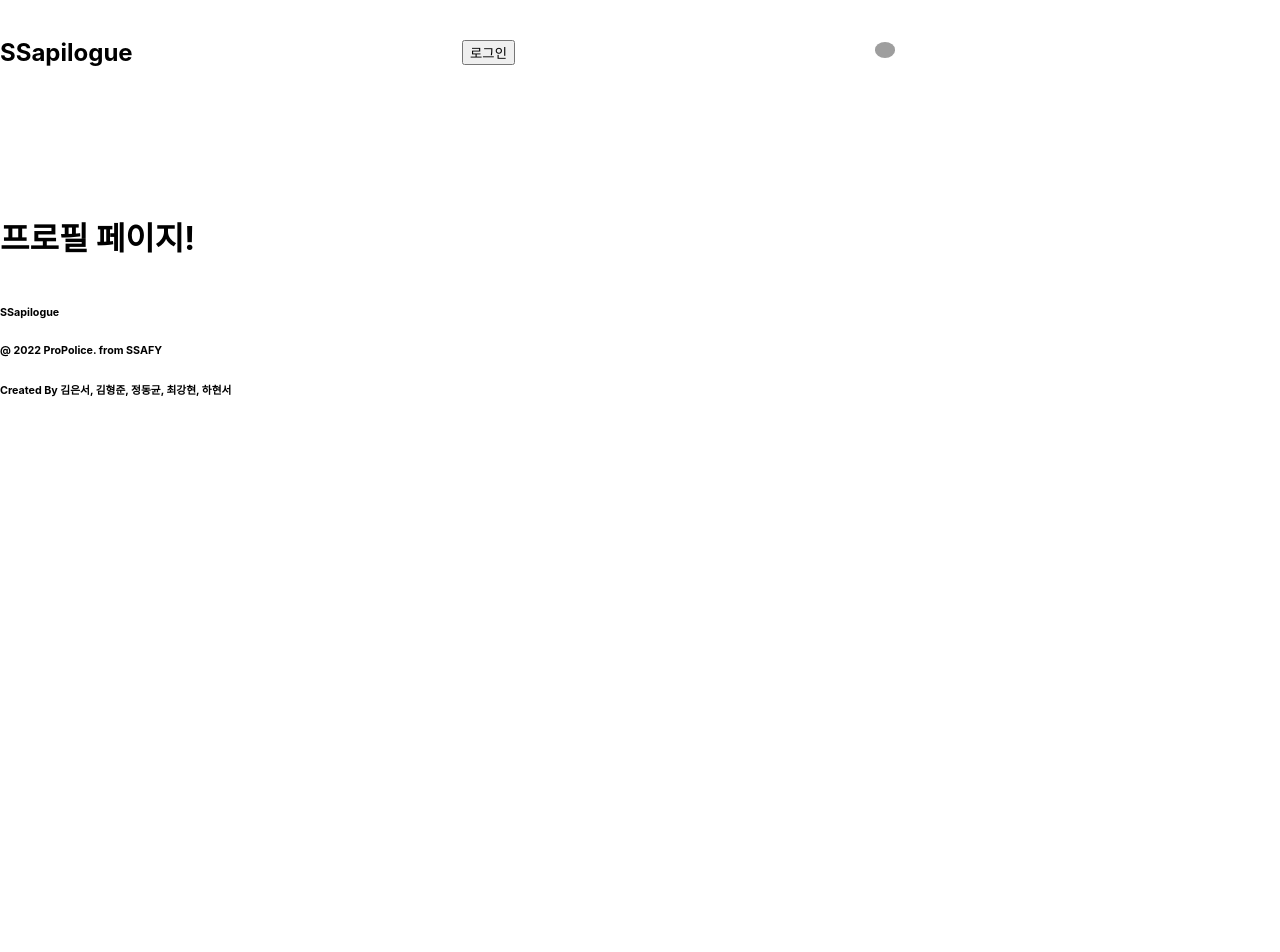
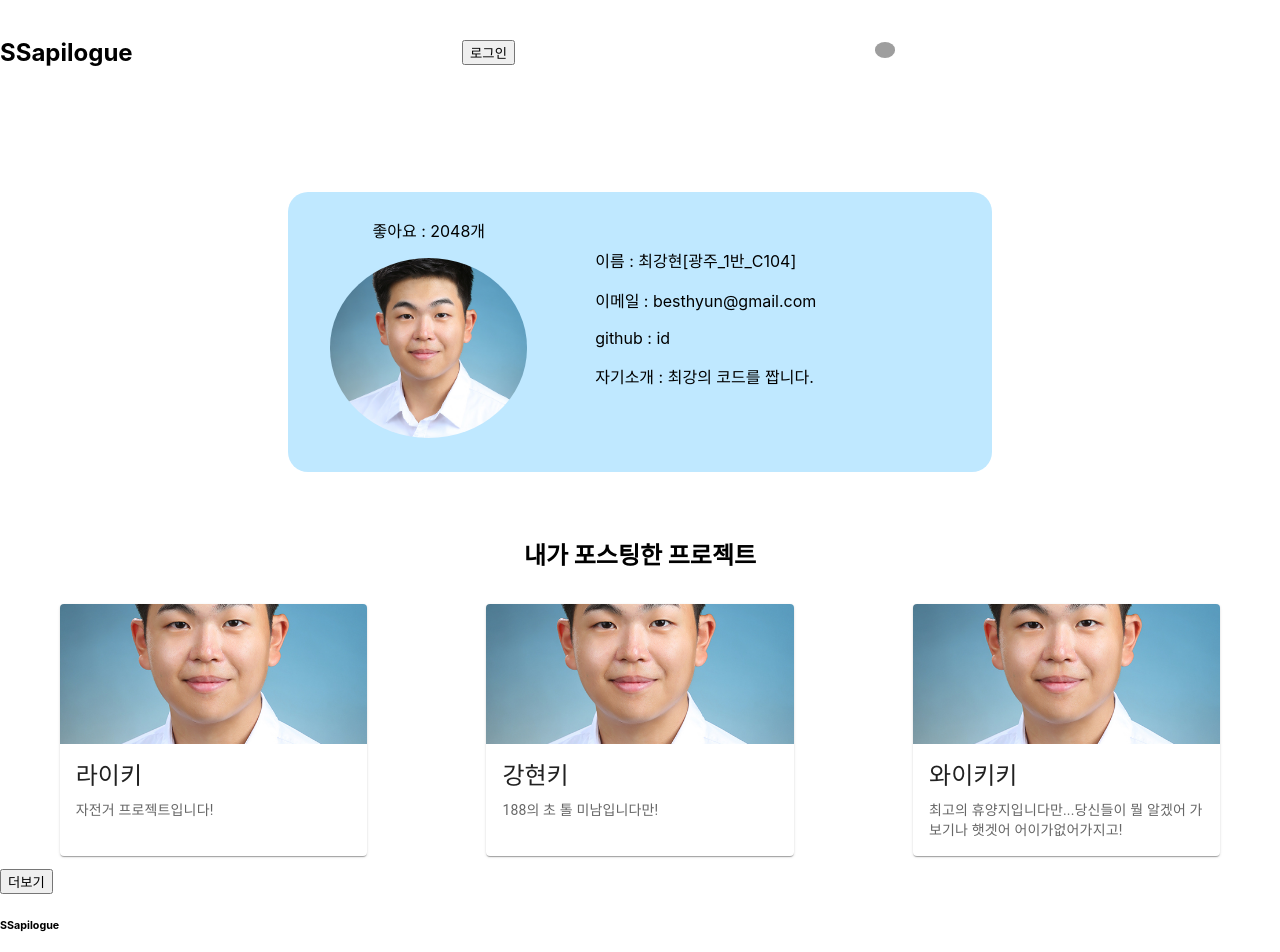
Before and after one commit to kimhyeongjun95/Ssapilogue, a React (Create React App) app in the folder frontend/: page /profile in a window 1280 px wide. Shown: the top 952 px of the page. Before the commit the page ends 800 px from the top, so only its background shows below. Built offline with nearby package versions, Linux system fonts and the light colour scheme; grey boxes are pictures that could not be loaded; a small style sheet from the web is missing.

Commit message:
feat:프로필 페이지 내포스트확인기능 구현

```diff
--- a/frontend/src/pages/ProfilePage/index.jsx
+++ b/frontend/src/pages/ProfilePage/index.jsx
@@ -1,10 +1,277 @@
-import React from "react";
+import React,{useState} from "react";
+import { Card,CardContent,CardMedia,Typography,CardActionArea } from "@mui/material"
+import "./style.scss"
+import profilePic from "../../assets/profileDefault.jpg"
 
 const ProfilePage = () => {
+  const [i,setI] = useState(2)
+
+
+  const user = {
+    "email" : "besthyun@gmail.com",
+    "nickname": "최강현[광주_1반_C104]",
+    "github": "id",
+    "greeting": "최강의 코드를 짭니다.",
+    "image": profilePic,
+    "userLiked" : 2048,
+    "projects": [
+      {
+        "projectId": 1,
+        "title": "라이키",
+        "introduce": "자전거 프로젝트입니다!",
+        "category": "자율",
+        "techStack": [
+          "ReactNative",
+          "Spring"
+        ],
+        "thumbnail": "http://k6c104.p.ssafy.io/images/projectImg/b0cf5863-8ab5-4c4b-8b93-62bc634abb5b_개발짤.jpg",
+        "hits": 7,
+        "likeCnt": 1,
+        "commentCnt": 0
+      },
+      {
+        "projectId": 2,
+        "title": "강현키",
+        "introduce": "188의 초 톨 미남입니다만!",
+        "category": "자율",
+        "techStack": [
+          "ReactNative",
+          "Spring"
+        ],
+        "thumbnail": "http://k6c104.p.ssafy.io/images/projectImg/b0cf5863-8ab5-4c4b-8b93-62bc634abb5b_개발짤.jpg",
+        "hits": 7,
+        "likeCnt": 1,
+        "commentCnt": 0
+      },
+      {
+        "projectId": 3,
+        "title": "와이키키",
+        "introduce": "최고의 휴양지입니다만...당신들이 뭘 알겠어 가보기나 햇겟어 어이가없어가지고!",
+        "category": "자율",
+        "techStack": [
+          "ReactNative",
+          "Spring"
+        ],
+        "thumbnail": "http://k6c104.p.ssafy.io/images/projectImg/b0cf5863-8ab5-4c4b-8b93-62bc634abb5b_개발짤.jpg",
+        "hits": 7,
+        "likeCnt": 1,
+        "commentCnt": 0
+      }
+      ,{
+        "projectId": 4,
+        "title": "라이키",
+        "introduce": "자전거 프로젝트입니다!",
+        "category": "자율",
+        "techStack": [
+          "ReactNative",
+          "Spring"
+        ],
+        "thumbnail": "http://k6c104.p.ssafy.io/images/projectImg/b0cf5863-8ab5-4c4b-8b93-62bc634abb5b_개발짤.jpg",
+        "hits": 7,
+        "likeCnt": 1,
+        "commentCnt": 0
+      },
+      {
+        "projectId": 5,
+        "title": "라이키",
+        "introduce": "자전거 프로젝트입니다!",
+        "category": "자율",
+        "techStack": [
+          "ReactNative",
+          "Spring"
+        ],
+        "thumbnail": "http://k6c104.p.ssafy.io/images/projectImg/b0cf5863-8ab5-4c4b-8b93-62bc634abb5b_개발짤.jpg",
+        "hits": 7,
+        "likeCnt": 1,
+        "commentCnt": 0
+      },
+      {
+        "projectId": 6,
+        "title": "라이키",
+        "introduce": "자전거 프로젝트입니다!",
+        "category": "자율",
+        "techStack": [
+          "ReactNative",
+          "Spring"
+        ],
+        "thumbnail": "http://k6c104.p.ssafy.io/images/projectImg/b0cf5863-8ab5-4c4b-8b93-62bc634abb5b_개발짤.jpg",
+        "hits": 7,
+        "likeCnt": 1,
+        "commentCnt": 0
+      },
+      {
+        "projectId": 7,
+        "title": "라이키",
+        "introduce": "자전거 프로젝트입니다!",
+        "category": "자율",
+        "techStack": [
+          "ReactNative",
+          "Spring"
+        ],
+        "thumbnail": "http://k6c104.p.ssafy.io/images/projectImg/b0cf5863-8ab5-4c4b-8b93-62bc634abb5b_개발짤.jpg",
+        "hits": 7,
+        "likeCnt": 1,
+        "commentCnt": 0
+      }
+    ],
+    "bookmarkList": [
+      {
+        "projectId": 1,
+        "title": "라이키",
+        "introduce": "자전거 프로젝트입니다!",
+        "category": "자율",
+        "techStack": [
+          "ReactNative",
+          "Spring"
+        ],
+        "thumbnail": "http://k6c104.p.ssafy.io/images/projectImg/b0cf5863-8ab5-4c4b-8b93-62bc634abb5b_개발짤.jpg",
+        "hits": 7,
+        "likeCnt": 1,
+        "commentCnt": 0
+      },
+      {
+        "projectId": 2,
+        "title": "라이키",
+        "introduce": "자전거 프로젝트입니다!",
+        "category": "자율",
+        "techStack": [
+          "ReactNative",
+          "Spring"
+        ],
+        "thumbnail": "http://k6c104.p.ssafy.io/images/projectImg/b0cf5863-8ab5-4c4b-8b93-62bc634abb5b_개발짤.jpg",
+        "hits": 7,
+        "likeCnt": 1,
+        "commentCnt": 0
+      },
+      {
+        "projectId": 3,
+        "title": "라이키",
+        "introduce": "자전거 프로젝트입니다!",
+        "category": "자율",
+        "techStack": [
+          "ReactNative",
+          "Spring"
+        ],
+        "thumbnail": "http://k6c104.p.ssafy.io/images/projectImg/b0cf5863-8ab5-4c4b-8b93-62bc634abb5b_개발짤.jpg",
+        "hits": 7,
+        "likeCnt": 1,
+        "commentCnt": 0
+      },
+      {
+        "projectId": 4,
+        "title": "라이키",
+        "introduce": "자전거 프로젝트입니다!",
+        "category": "자율",
+        "techStack": [
+          "ReactNative",
+          "Spring"
+        ],
+        "thumbnail": "http://k6c104.p.ssafy.io/images/projectImg/b0cf5863-8ab5-4c4b-8b93-62bc634abb5b_개발짤.jpg",
+        "hits": 7,
+        "likeCnt": 1,
+        "commentCnt": 0
+      },
+      {
+        "projectId": 5,
+        "title": "라이키",
+        "introduce": "자전거 프로젝트입니다!",
+        "category": "자율",
+        "techStack": [
+          "ReactNative",
+          "Spring"
+        ],
+        "thumbnail": "http://k6c104.p.ssafy.io/images/projectImg/b0cf5863-8ab5-4c4b-8b93-62bc634abb5b_개발짤.jpg",
+        "hits": 7,
+        "likeCnt": 1,
+        "commentCnt": 0
+      },
+      {
+        "projectId": 6,
+        "title": "라이키",
+        "introduce": "자전거 프로젝트입니다!",
+        "category": "자율",
+        "techStack": [
+          "ReactNative",
+          "Spring"
+        ],
+        "thumbnail": "http://k6c104.p.ssafy.io/images/projectImg/b0cf5863-8ab5-4c4b-8b93-62bc634abb5b_개발짤.jpg",
+        "hits": 7,
+        "likeCnt": 1,
+        "commentCnt": 0
+      },
+      {
+        "projectId": 7,
+        "title": "라이키",
+        "introduce": "자전거 프로젝트입니다!",
+        "category": "자율",
+        "techStack": [
+          "ReactNative",
+          "Spring"
+        ],
+        "thumbnail": "http://k6c104.p.ssafy.io/images/projectImg/b0cf5863-8ab5-4c4b-8b93-62bc634abb5b_개발짤.jpg",
+        "hits": 7,
+        "likeCnt": 1,
+        "commentCnt": 0
+      },
+
+    ]
+  }
+  const [myproject, setMyproject] = useState(user["projects"].slice(0,3))
+  const myp = myproject.map((item,key) => {
+    return <Card style={{width: "24%", margin:"1%"}} sx={{ maxWidth: "35%" }}>
+      <CardActionArea>
+        <CardMedia
+          component="img"
+          height="140"
+          image={profilePic}
+          alt="green iguana"
+        />
+        <CardContent>
+          <Typography gutterBottom variant="h5" component="div">
+            {item.title}
+          </Typography>
+          <Typography variant="body2" color="text.secondary">
+            {item.introduce}
+          </Typography>
+        </CardContent>
+      </CardActionArea>
+    </Card>
+  })
+  const power = () => {
+    setI(i+1)
+    setMyproject(user["projects"].slice(0,3*i))
+    console.log(myproject)
+  }
+
   return (
-    <>
-      <h1>프로필 페이지!</h1>
-    </>
+    <div>
+      <div className="profile-div">
+        <div className="profile-box">
+          <div className="img-div">
+            <p> 좋아요 : {user.userLiked}개</p>
+            <img className="profile-pic" src={profilePic} alt="profilePic" />
+          </div>
+          <div className="introduce-div">
+            <p>이름 : {user.nickname}</p>
+            <p>이메일 : {user.email}</p>
+            <p>github : {user.github}</p>
+            <p>자기소개 : {user.greeting}</p>
+          </div>
+        </div>
+      </div>
+      <div className="my-project-div">
+        <h2 className="my-post-h">내가 포스팅한 프로젝트</h2>
+        <div className="card-div">
+          {myp}
+        </div>
+        {
+          myproject.length === user["projects"].length ?
+
+            null
+            : <button onClick={power}>더보기</button>
+        }
+      </div>
+    </div>
   )
 }
 
--- /dev/null
+++ b/frontend/src/pages/ProfilePage/style.scss
@@ -0,0 +1,43 @@
+.profile-div {
+  margin-left: auto;
+  margin-right: auto;
+  width: 55vw;
+  height: 35vh;
+  background-color: #BFE8FF;
+  border-radius: 20px;
+}
+.introduce-div {
+  margin-top: 5vh;
+  margin-left: 2vw;
+}
+.profile-box {
+  display: flex;
+  flex-direction: row;
+  height: 100%;
+}
+.img-div {
+  display: flex;
+  flex-direction: column;
+  width: 40%;
+  align-items: center;
+  justify-content: center;
+  margin-bottom:3vh;
+}
+.card-div {
+  display: flex;
+  flex-direction : row;
+  justify-content: space-around;
+  flex-wrap: wrap;
+}
+.profile-pic {
+  border-radius: 70%;
+  object-fit: cover;
+  width: 70%;
+  height: 70%;
+}
+.my-project-div {
+  margin-top : 5%;
+}
+.my-post-h {
+  text-align: center;
+}
```
Also changed, not shown: frontend/src/assets/profileDefault.jpg (added).
